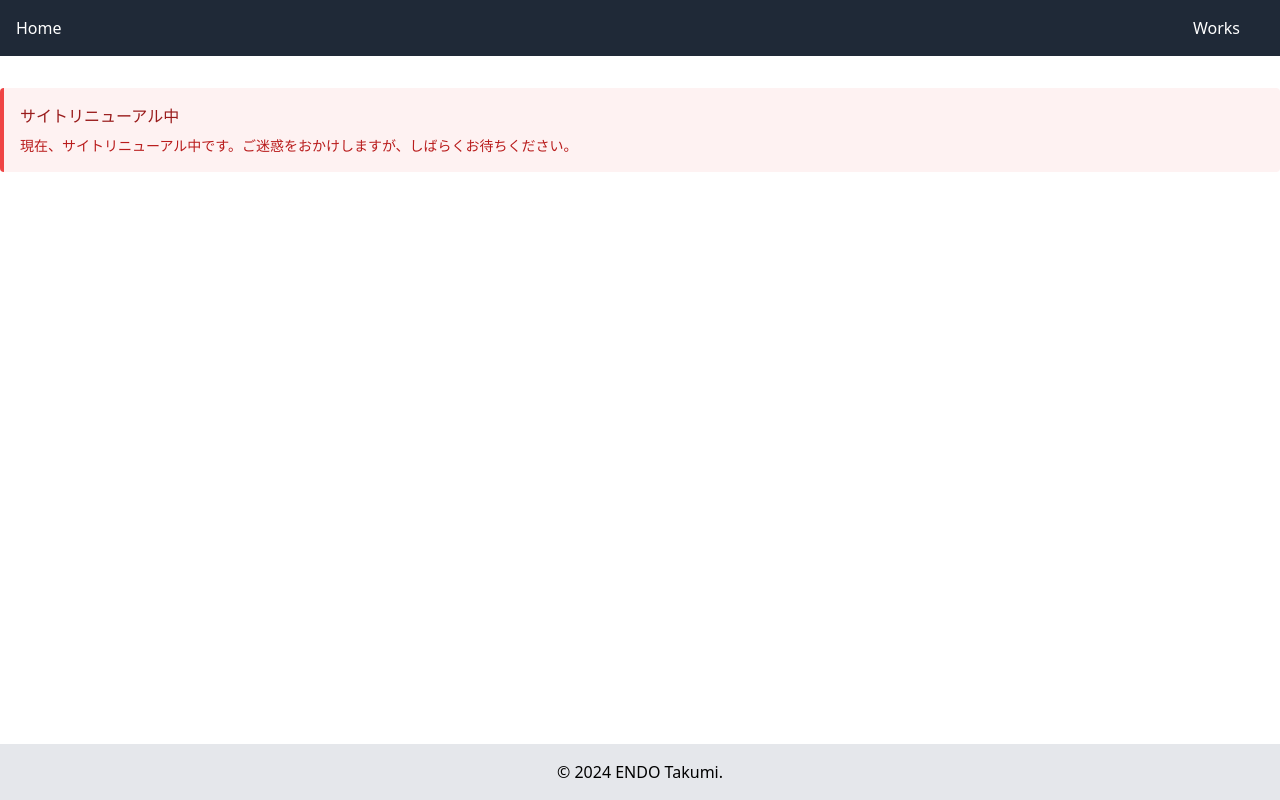
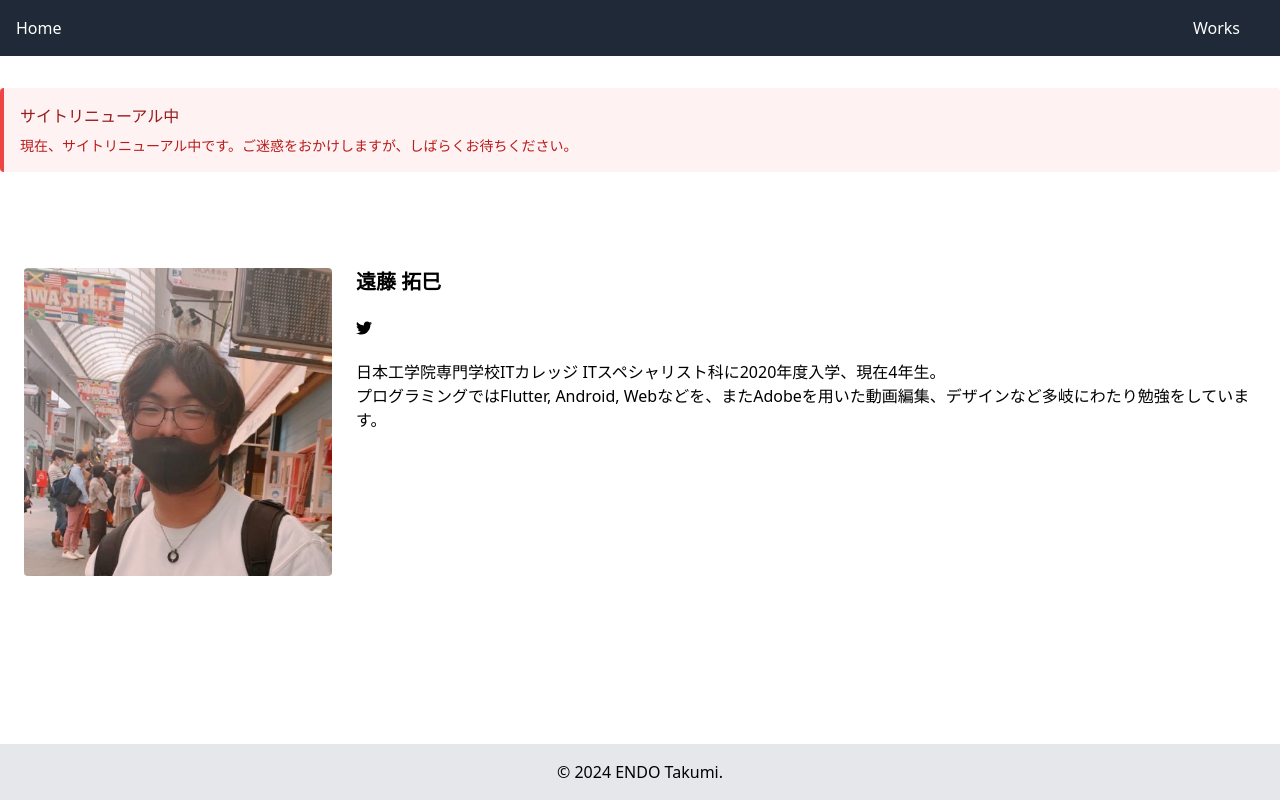
Before and after one commit to ENDOTAKUMI/ENDOTAKUMI.github.io, a React (Vite) app: page / in a window 1280 px wide. Built offline with nearby package versions, Linux system fonts and the light colour scheme.

Commit message:
Feature: Home profile

```diff
--- a/src/pages/Home.jsx
+++ b/src/pages/Home.jsx
@@ -1,11 +1,50 @@
 import React from 'react';
 import Notice from '../components/Notice';
+import ImageWithSkeleton from '../components/ImageWithSkeleton';
 
 const Home = () => {
   return (
     <div className="flex items-stretch gap-4">
       <div className="flex-1">
         <Notice />
+        <div class="container my-24 mx-auto md:px-6">
+          <section class="mb-32">
+            <div class="flex flex-wrap">
+              <div class="w-full shrink-0 grow-0 basis-auto md:w-2/12 lg:w-3/12">
+                <ImageWithSkeleton
+                  src="image-profile.png"
+                  class="mb-6 w-full rounded-lg shadow-lg dark:shadow-black/20"
+                  alt="Avatar"
+                />
+              </div>
+
+              <div class="w-full shrink-0 grow-0 basis-auto text-center md:w-10/12 md:pl-6 md:text-left lg:w-9/12">
+                <h5 class="mb-6 text-xl font-semibold">遠藤 拓巳</h5>
+                <ul class="list-inside mb-6 flex justify-center space-x-4 md:justify-start">
+                  <a href="https://twitter.com/endotakumi_dev" target="__blank">
+                    <svg
+                      xmlns="http://www.w3.org/2000/svg"
+                      viewBox="0 0 24 24"
+                      class="h-4 w-4"
+                    >
+                      <path
+                        fill="currentColor"
+                        d="M24 4.557c-.883.392-1.832.656-2.828.775 1.017-.609 1.798-1.574 2.165-2.724-.951.564-2.005.974-3.127 1.195-.897-.957-2.178-1.555-3.594-1.555-3.179 0-5.515 2.966-4.797 6.045-4.091-.205-7.719-2.165-10.148-5.144-1.29 2.213-.669 5.108 1.523 6.574-.806-.026-1.566-.247-2.229-.616-.054 2.281 1.581 4.415 3.949 4.89-.693.188-1.452.232-2.224.084.626 1.956 2.444 3.379 4.6 3.419-2.07 1.623-4.678 2.348-7.29 2.04 2.179 1.397 4.768 2.212 7.548 2.212 9.142 0 14.307-7.721 13.995-14.646.962-.695 1.797-1.562 2.457-2.549z"
+                      />
+                    </svg>
+                  </a>
+                </ul>
+                <p>
+                  日本工学院専門学校ITカレッジ
+                  ITスペシャリスト科に2020年度入学、現在4年生。
+                  <br />
+                  プログラミングではFlutter, Android,
+                  Webなどを、またAdobeを用いた動画編集、デザインなど多岐にわたり勉強をしています。
+                </p>
+              </div>
+            </div>
+          </section>
+        </div>
       </div>
     </div>
   );
```
Also changed, not shown: public/image-profile.png (added).
